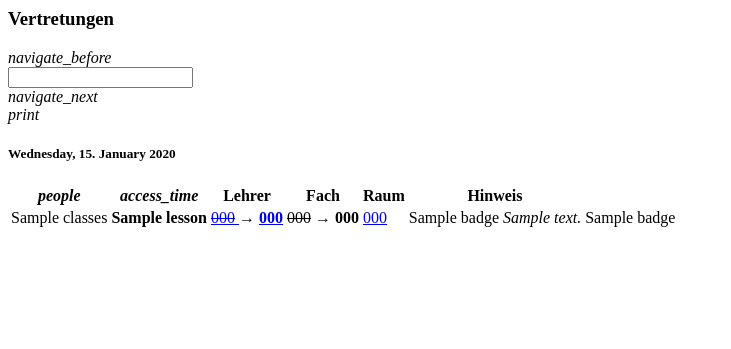
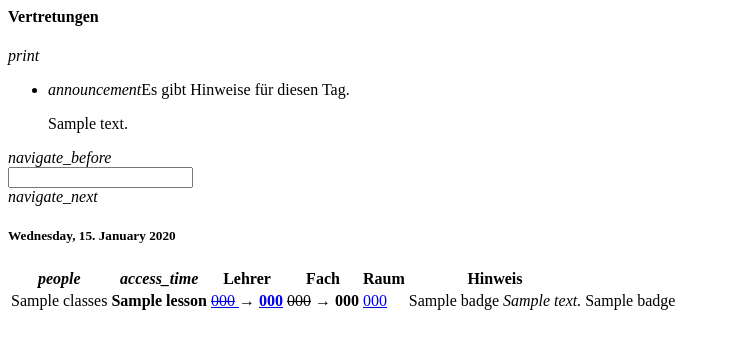
Before and after one commit to AlekSIS-org/AlekSIS-App-Chronos, a Django app: template biscuit/apps/chronos/templates/timetable/substitution.html in a window 1280 px wide. Shown: the top 349 px of the page, without its empty margins (0-731 px from the left). Run offline with Django 3.2, Linux system fonts and the light colour scheme; the template is opened without the code that fills it: most values are stand-ins (such as "Sample title", 1, 10 or a date in 2020); some libraries are stand-ins or nearby versions.

Commit message:
Work at hints

```diff
--- /dev/null
+++ b/biscuit/apps/chronos/templates/timetable/hintsinsub.html
@@ -0,0 +1,14 @@
+{% load martortags %}
+{% if hints %}
+    <ul class="collapsible">
+        <li>
+            <div class="collapsible-header"><i class="material-icons">announcement</i>Es gibt Hinweise für diesen Tag.
+            </div>
+            <div class="collapsible-body">
+                {% for hint in hints %}
+                    {{ hint.text|safe_markdown }}
+                {% endfor %}
+            </div>
+        </li>
+    </ul>
+{% endif %}
--- a/biscuit/apps/chronos/templates/timetable/substitution.html
+++ b/biscuit/apps/chronos/templates/timetable/substitution.html
@@ -6,18 +6,40 @@
 </script>
 
 <main>
-    <h3>Vertretungen</h3>
-
-    <div class="row no-print">
-        <div class="col s12 m6 l4 xl3">
-            {% include "timetable/datepicker.html" %}
+    <div class="row no-margin">
+        <div class="col s12 m10">
+            <h4>Vertretungen</h4>
         </div>
-        <div class="col l4 xl6">
-        </div>
-        <div class="col s12 m6 l4 xl3 right align-right">
+        <div class="col s12 m2">
             <a class="waves-effect waves-teal btn-flat btn-flat-medium right" id="print">
                 <i class="material-icons center">print</i>
             </a>
+        </div>
+    </div>
+
+    <div class="row no-print">
+        <div class="col s12 m6 l8 xl9">
+            {% if header_info.is_box_needed %}
+                <div class="card">
+                    <div class="card-content">
+                        {% for row in header_info.rows %}
+                            <div class="row no-margin">
+                                <div class="col s3">
+                                    <strong>{{ row.0 }}</strong>
+                                </div>
+                                <div class="col s9">
+                                    {{ row.1 }}
+                                </div>
+                            </div>
+                        {% endfor %}
+                    </div>
+                </div>
+            {% endif %}
+
+            {% include "timetable/hintsinsub.html" %}
+        </div>
+        <div class="col s12 m6 l4 xl3">
+            {% include "timetable/datepicker.html" %}
         </div>
     </div>
 
```
Also changed, not shown: biscuit/apps/chronos/templates/timetable/hintsinplan.html (+6 -1 lines), biscuit/apps/chronos/templates/timetable/quicklaunch.html (+4 -4 lines), biscuit/apps/chronos/views.py (+7 -1 lines).
